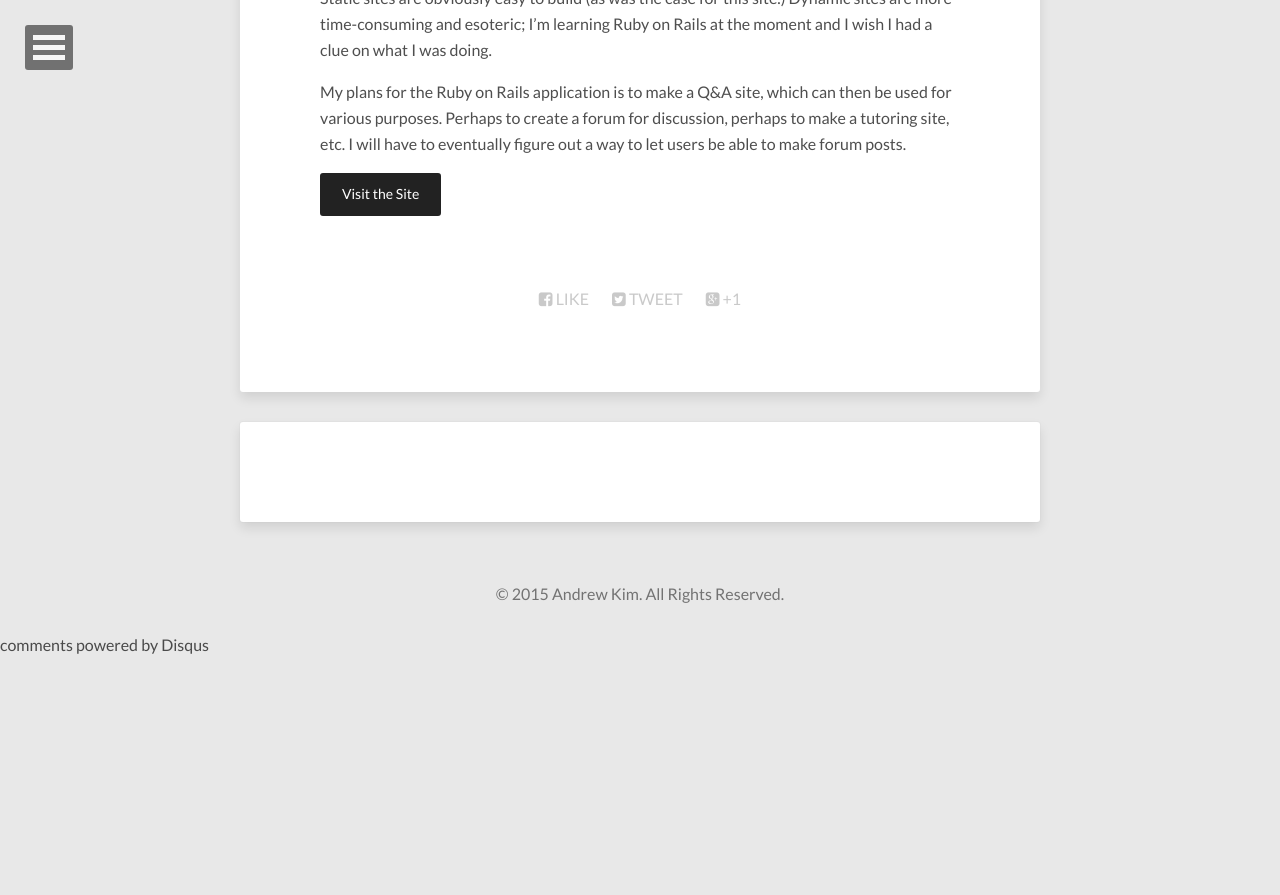
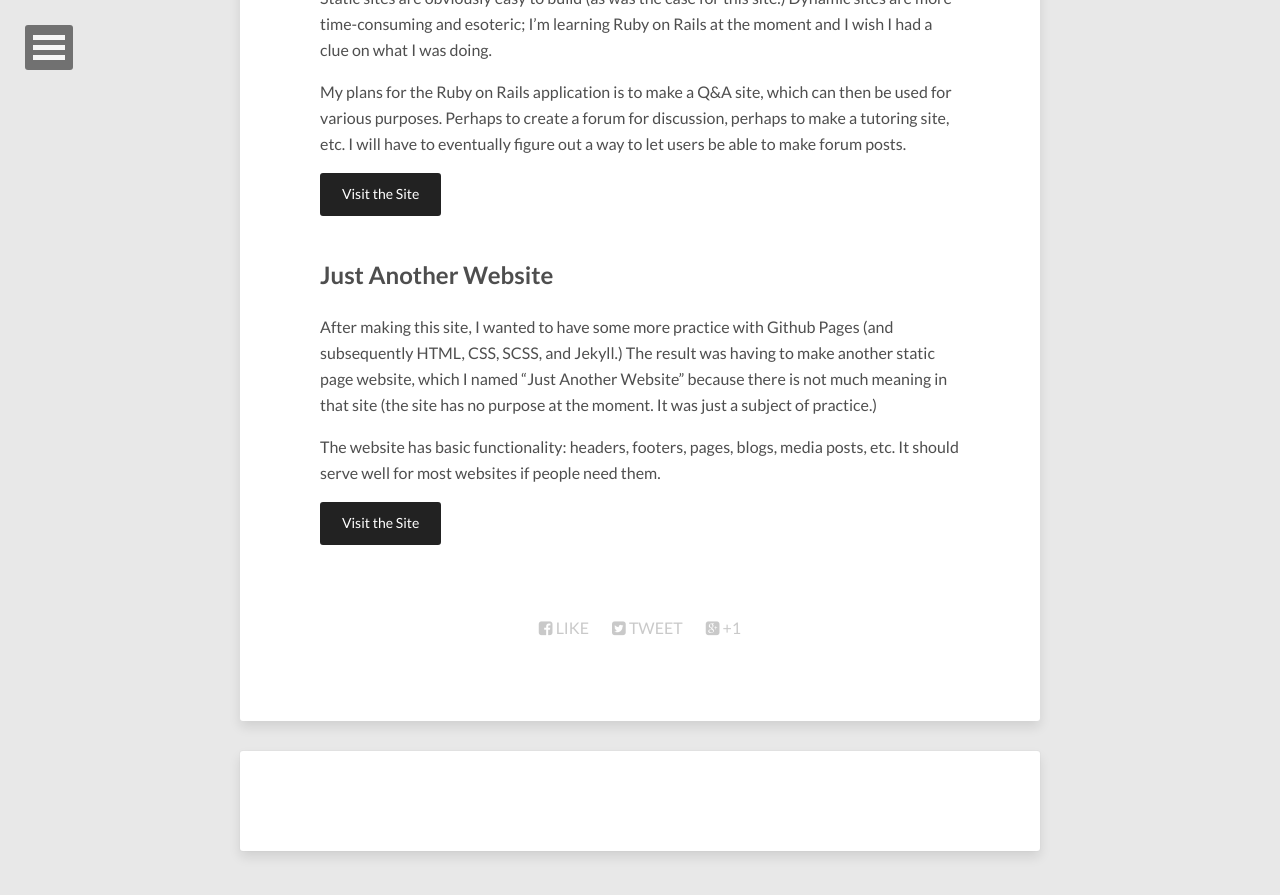
Before and after one commit to therladbsgh/therladbsgh.github.io, a Jekyll site: the page built from website/index.md, in a window 1280 px wide and 900 px high, scrolled down 958 px. Shown: the top 895 px of the window. Built offline with Jekyll 4.4.1, drawn with Linux system fonts in a browser that asks for light colours; nearby versions of some CDN libraries; comment, search, counter and statistics services are not loaded; before the commit the page ends 1612 px from its top, so only the background shows below that.

Commit message:
Add just-another-website to the website list

```diff
--- a/website/index.md
+++ b/website/index.md
@@ -37,3 +37,16 @@ make a tutoring site, etc. I will have to eventually figure out a way to let use
 able to make forum posts.
 
 <div markdown="0"><a href="http://therladbsgh-sampleapp.herokuapp.com/" class="btn">Visit the Site</a></div>
+
+
+##Just Another Website
+
+After making this site, I wanted to have some more practice with Github Pages (and
+subsequently HTML, CSS, SCSS, and Jekyll.) The result was having to make another static
+page website, which I named "Just Another Website" because there is not much meaning in
+that site (the site has no purpose at the moment. It was just a subject of practice.)
+
+The website has basic functionality: headers, footers, pages, blogs, media posts, etc. It
+should serve well for most websites if people need them.
+
+<div markdown="0"><a href="http://therladbsgh.github.io/just-another-website" class="btn">Visit the Site</a></div>
```
